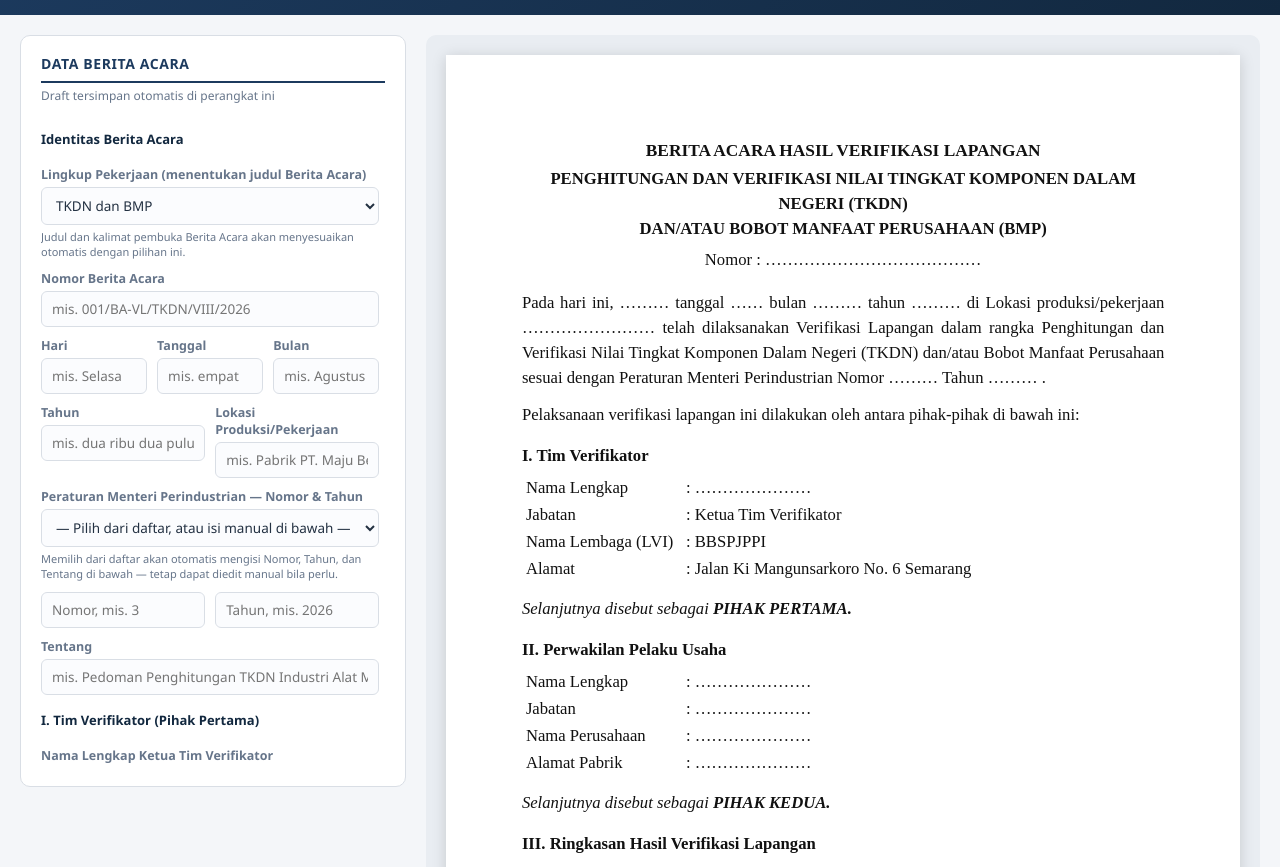
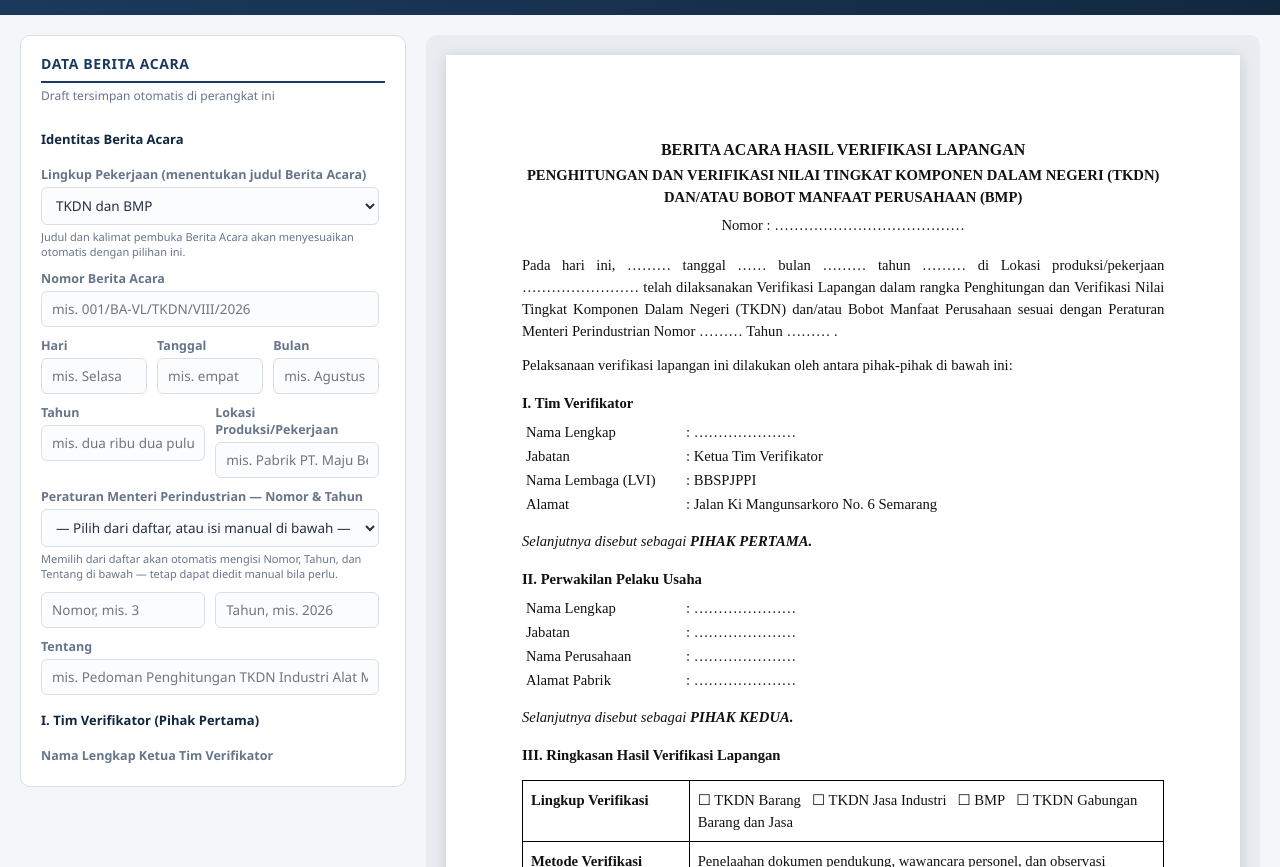
Before and after one commit to qualfa09/ba-verlap-app, a plain HTML site: page index.html in a window 1280 px wide. Shown: the part 66-933 px from the top of the page. Drawn offline with Linux system fonts and the light colour scheme.

Commit message:
index.html

```diff
--- a/index.html
+++ b/index.html
@@ -181,18 +181,18 @@
     box-shadow:0 2px 14px rgba(0,0,0,.15);
     font-family:'Times New Roman', Times, serif;
     color:#111;
-    font-size:12.5pt;
+    font-size:11pt;
     line-height:1.5;
   }
   #docPreview h1{
     text-align:center;
-    font-size:13pt;
+    font-size:12pt;
     margin:0 0 2px;
     text-transform:uppercase;
   }
   #docPreview h2{
     text-align:center;
-    font-size:12.5pt;
+    font-size:11pt;
     margin:2px 0 2px;
     text-transform:uppercase;
   }
@@ -208,7 +208,7 @@
   #docPreview table.field-table td{
     padding:1px 4px;
     vertical-align:top;
-    font-size:12.5pt;
+    font-size:11pt;
   }
   #docPreview table.field-table td.k{width:160px;}
   #docPreview .designation{font-style:italic; margin:6px 0 0;}
@@ -220,7 +220,7 @@
   #docPreview table.summary td{
     border:1px solid #000;
     padding:8px;
-    font-size:12pt;
+    font-size:11pt;
     vertical-align:top;
   }
   #docPreview table.summary td.label{font-weight:bold; width:26%;}
@@ -234,7 +234,7 @@
     text-align:center;
     vertical-align:top;
     padding:10px 8px;
-    font-size:12pt;
+    font-size:11pt;
   }
   #docPreview .sig-space{height:60px;}
   #docPreview .made-at{margin-top:28px;}
```
